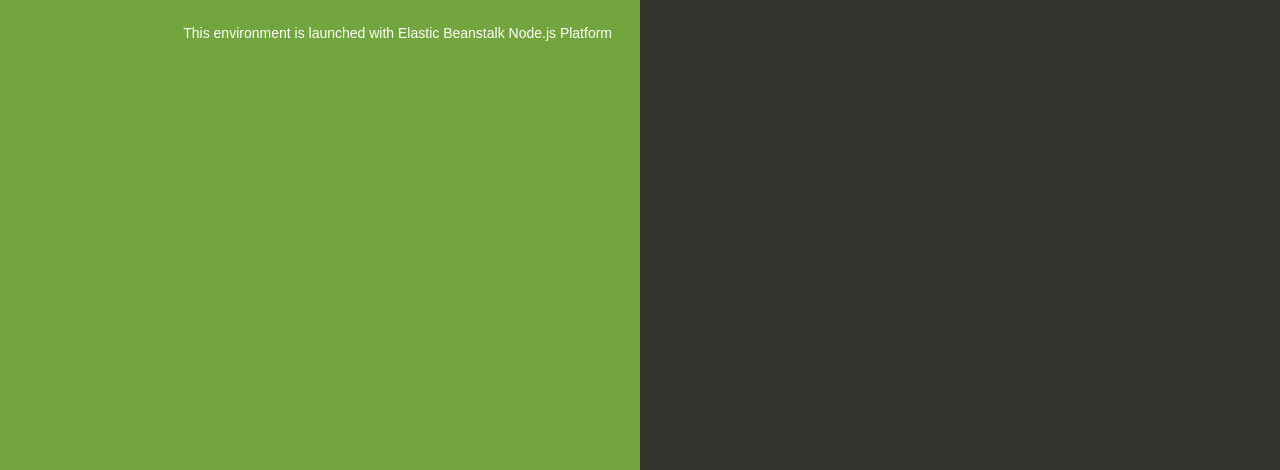
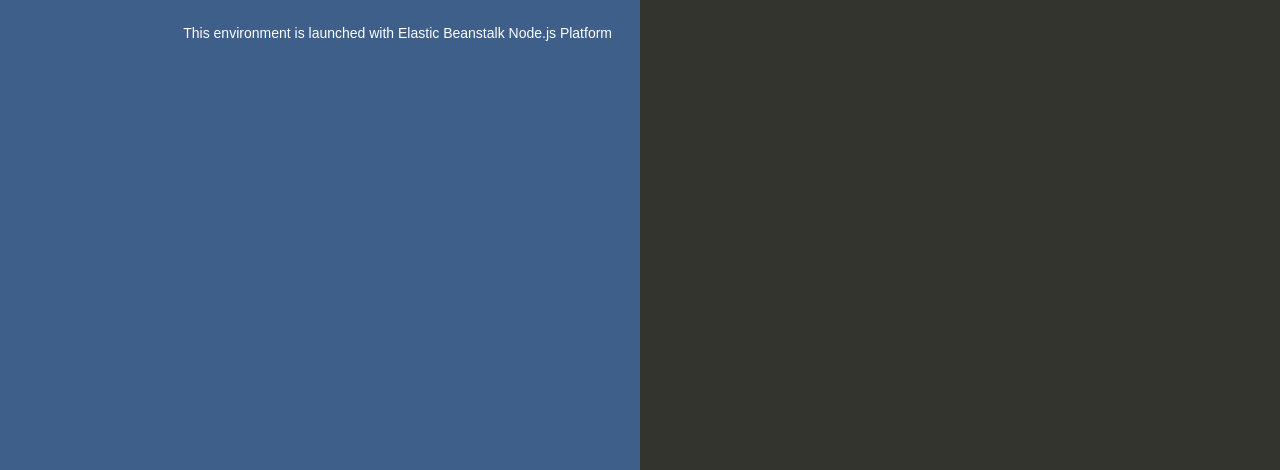
Before and after one commit to dulcegracia729933/ASN-lab-aws-ci-cd, a website: page index.html in a window 1280 px wide. Shown: the part 330-800 px from the top of the page. Drawn offline with Linux system fonts and the light colour scheme.

Commit message:
Update background color

```diff
--- a/index.html
+++ b/index.html
@@ -35,7 +35,7 @@
 
         text-align: right;
         padding-top: 11em;
-        background-color: #73A53E;
+        background-color: #3E5F8A;
 
       }
       .textColumn p {
```
